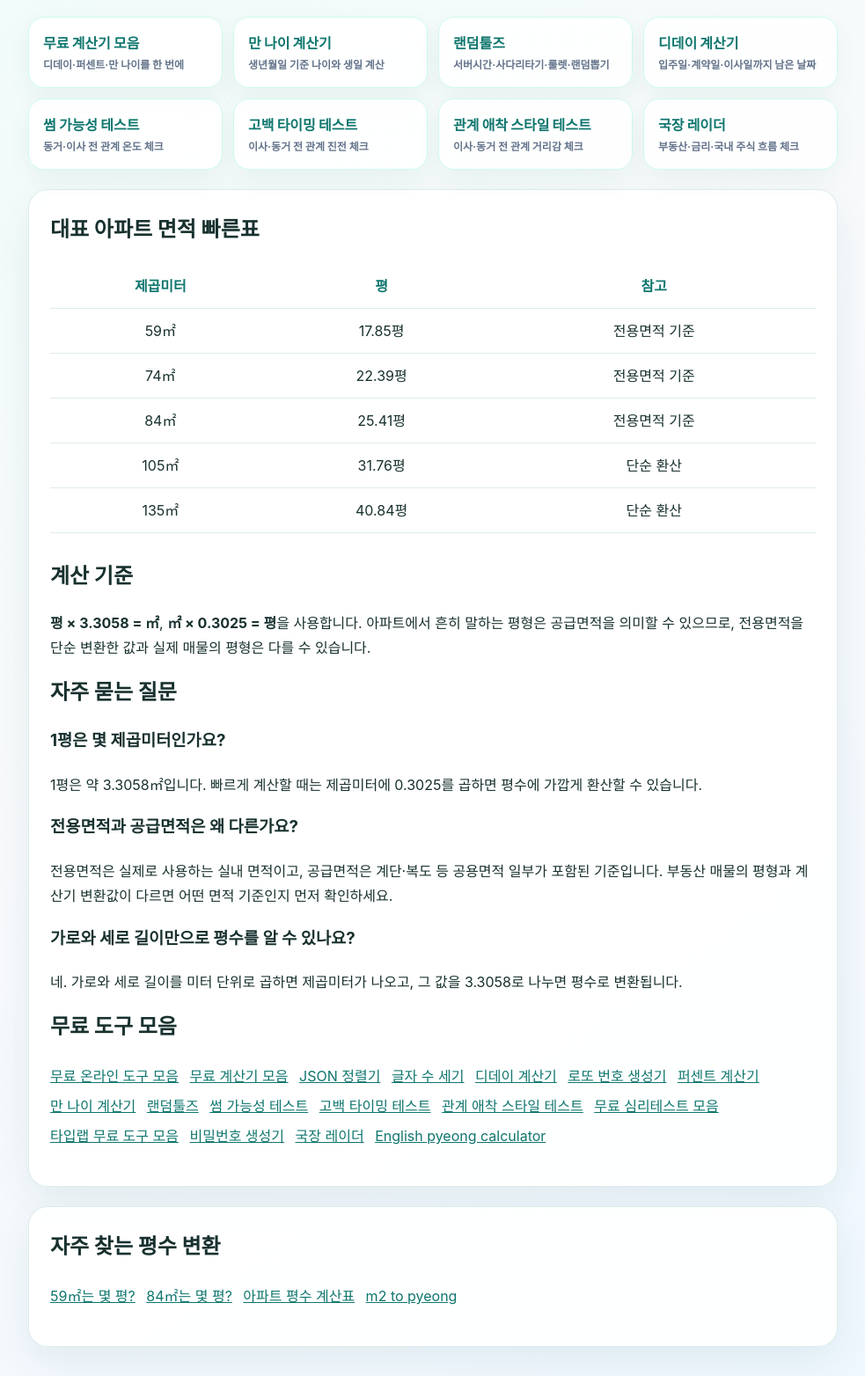
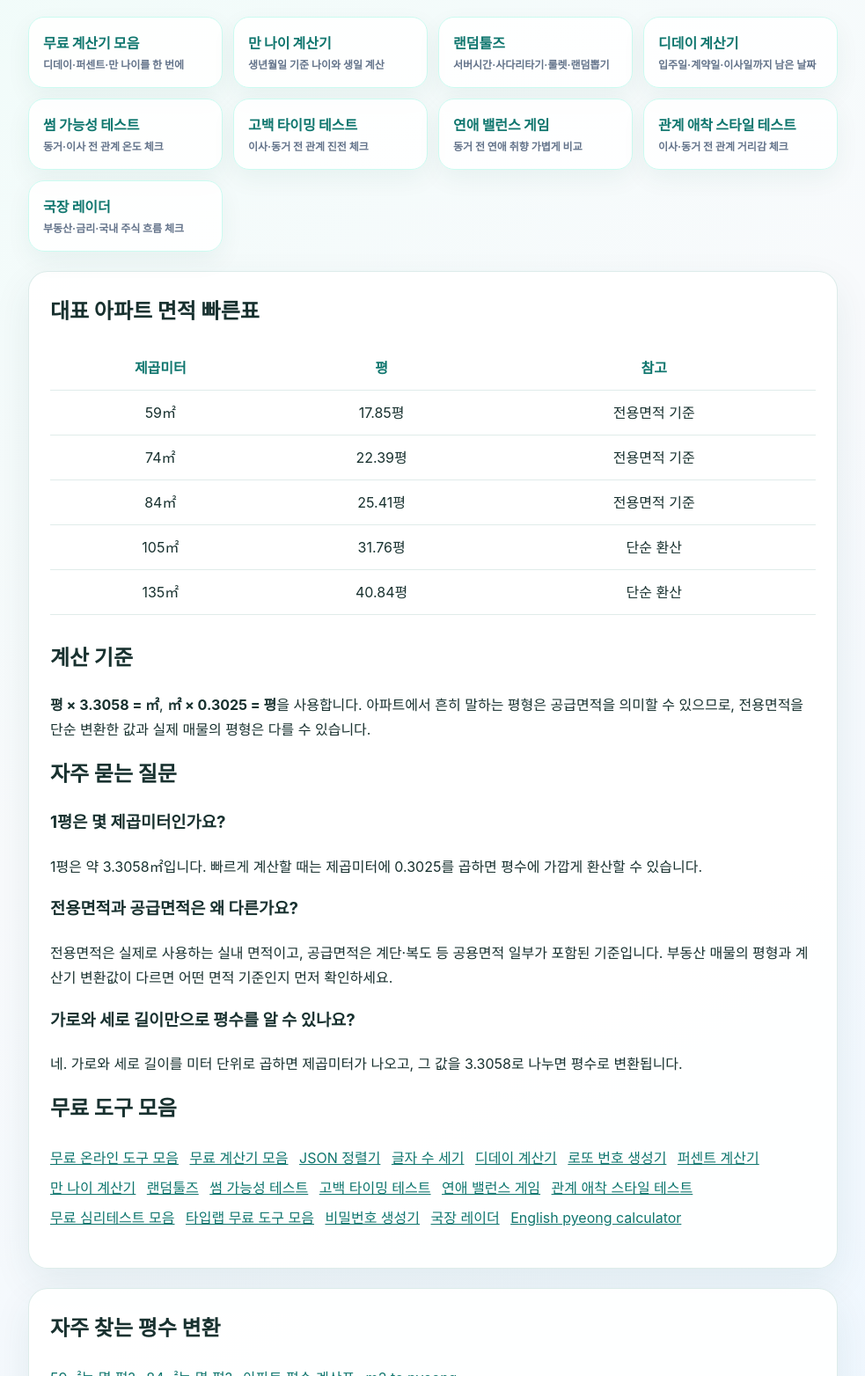
Before and after one commit to inma8743/area-calculator, a plain HTML site: page index.html in a window 1280 px wide. Shown: the part 722-2286 px from the top of the page at 88% size, without its empty margins (148-1131 px from the left). Drawn offline with Linux system fonts and the light colour scheme; a script that the page names is missing.

Commit message:
Link love balance game

```diff
--- a/index.html
+++ b/index.html
@@ -178,6 +178,7 @@
       <a class="next-card" href="https://dday-calculator-seven.vercel.app/">디데이 계산기<span>입주일·계약일·이사일까지 남은 날짜</span></a>
       <a class="next-card" href="https://type-lab-kr.vercel.app/crush-test.html">썸 가능성 테스트<span>동거·이사 전 관계 온도 체크</span></a>
       <a class="next-card" href="https://type-lab-kr.vercel.app/confession-test.html">고백 타이밍 테스트<span>이사·동거 전 관계 진전 체크</span></a>
+      <a class="next-card" href="https://type-lab-kr.vercel.app/balance-game.html">연애 밸런스 게임<span>동거 전 연애 취향 가볍게 비교</span></a>
       <a class="next-card" href="https://type-lab-kr.vercel.app/attachment-test.html">관계 애착 스타일 테스트<span>이사·동거 전 관계 거리감 체크</span></a>
       <a class="next-card" href="https://stock-board-ten.vercel.app/">국장 레이더<span>부동산·금리·국내 주식 흐름 체크</span></a>
     </section>
@@ -216,6 +217,7 @@
         <a href="https://random-tools-kr.vercel.app/">랜덤툴즈</a>
         <a href="https://type-lab-kr.vercel.app/crush-test.html">썸 가능성 테스트</a>
         <a href="https://type-lab-kr.vercel.app/confession-test.html">고백 타이밍 테스트</a>
+        <a href="https://type-lab-kr.vercel.app/balance-game.html">연애 밸런스 게임</a>
         <a href="https://type-lab-kr.vercel.app/attachment-test.html">관계 애착 스타일 테스트</a>
         <a href="https://type-lab-kr.vercel.app/psychology-tests.html">무료 심리테스트 모음</a>
         <a href="https://type-lab-kr.vercel.app/tools.html">타입랩 무료 도구 모음</a>
```
